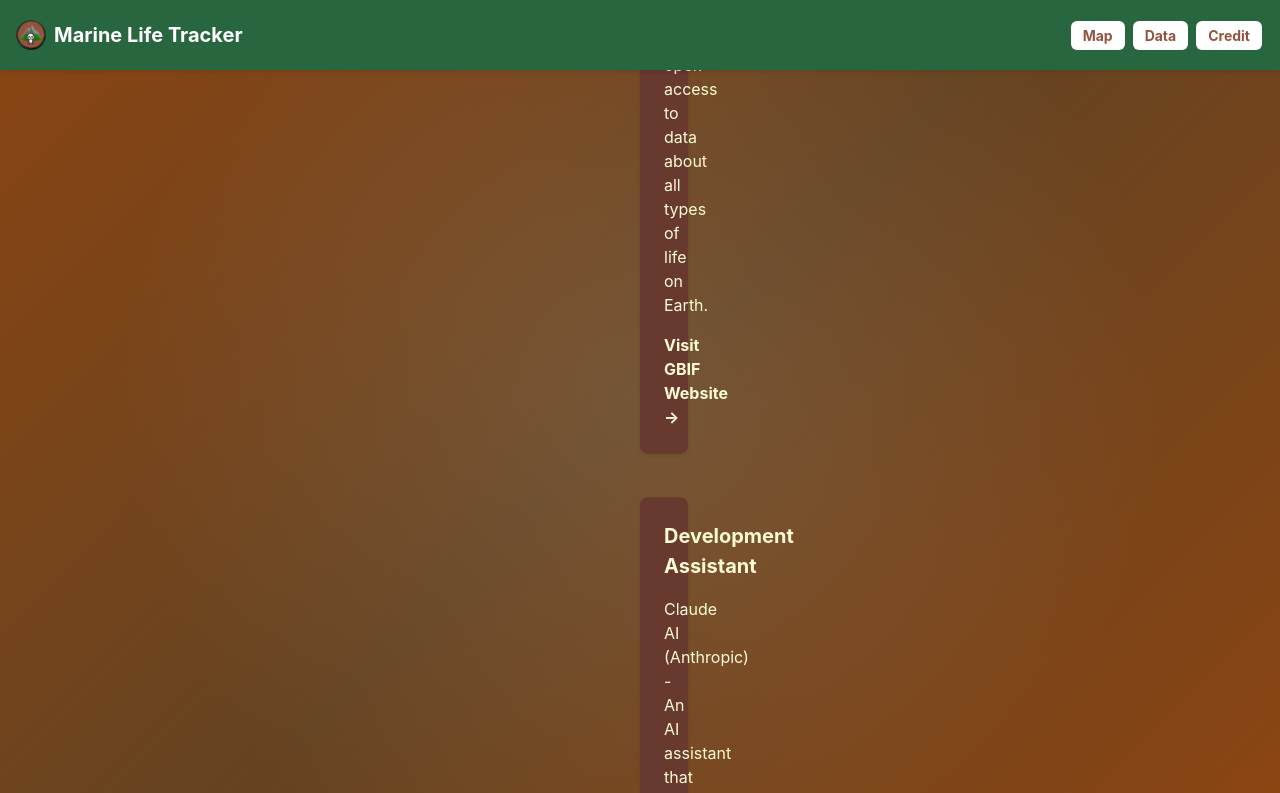
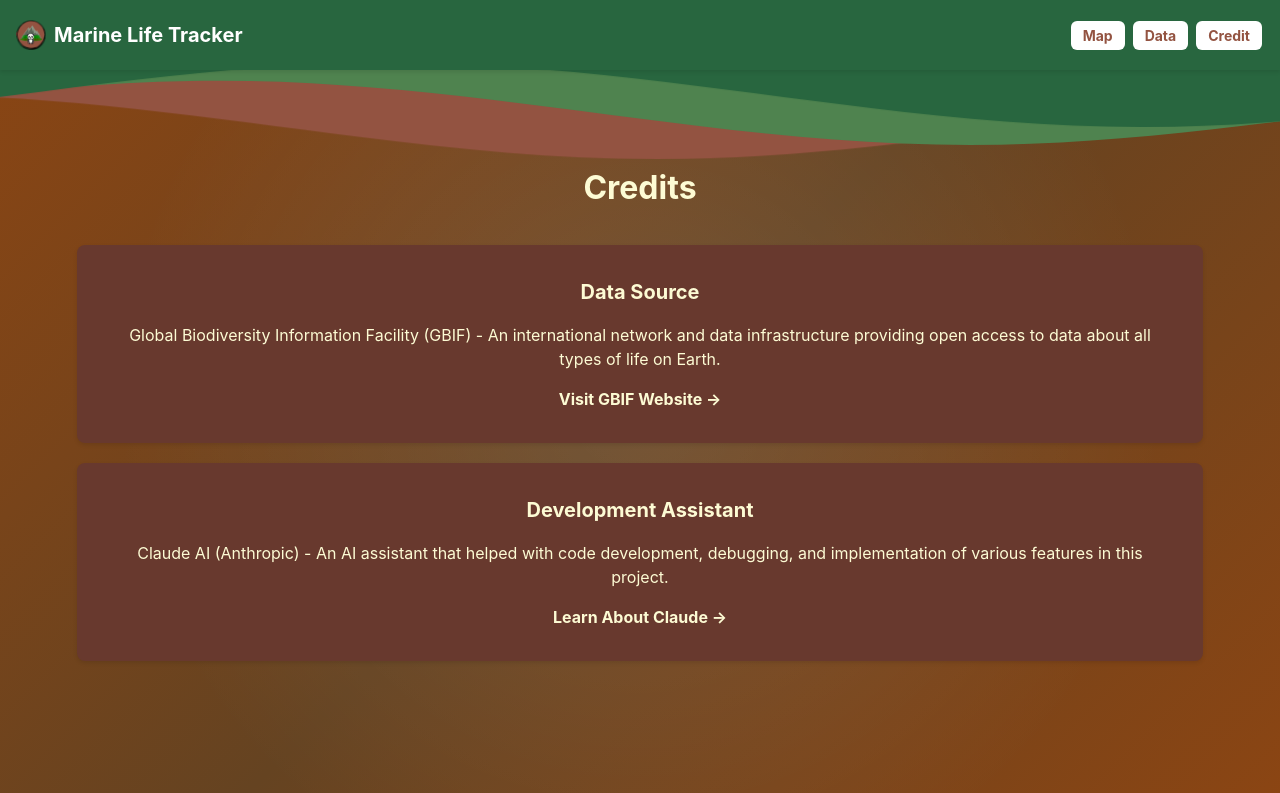
Before and after one commit to Cirbble/PolyHacks_2025, a React (Vite) app in the folder light_vibes_project/: page /credit in a window 1280 px wide. Shown: the top 793 px of the page. Built offline with nearby package versions, Linux system fonts and the light colour scheme.

Commit message:
UI fixes

```diff
--- a/light_vibes_project/src/App.css
+++ b/light_vibes_project/src/App.css
@@ -204,11 +204,6 @@
   animation-duration: 13s;
 }
 
-.parallaxonde > use:nth-child(4) {
-  animation-delay: -5s;
-  animation-duration: 20s;
-}
-
 @keyframes moveForever {
   0% {
     transform: translate3d(-90px, 0, 0);
@@ -259,19 +254,19 @@
 
 @keyframes moveUp {
   0% {
-    transform: translateY(0);  /* "the animals" */
+    transform: translateY(40px);  /* "the animals" */
   }
   25% {
-    transform: translateY(-40px);  /* "the plants" */
+    transform: translateY(0px);  /* "the plants" */
   }
   50% {
-    transform: translateY(-80px);  /* "the ecosystems" */
+    transform: translateY(-40px);  /* "the ecosystems" */
   }
   75% {
-    transform: translateY(-120px);  /* "everybody" */
+    transform: translateY(-80px);  /* "everybody" */
   }
   100% {
-    transform: translateY(-160px);  /* back to "the animals" */
+    transform: translateY(-120px);  /* back to "the animals" */
   }
 }
 
--- a/light_vibes_project/src/App.tsx
+++ b/light_vibes_project/src/App.tsx
@@ -12,15 +12,27 @@ function App() {
       <div className="app-container">
         <TopBar />
 
+        <div className="ondebox">
+          <svg className="onde"
+               xmlns="http://www.w3.org/2000/svg"
+               xmlnsXlink="http://www.w3.org/1999/xlink"
+               viewBox="0 24 150 28"
+               preserveAspectRatio="none"
+               shapeRendering="auto">
+            <defs>
+              <path id="onda" d="M-160 44c30 0 58-18 88-18s 58 18 88 18 58-18 88-18 58 18 88 18 v44h-352Z" />
+            </defs>
+            <g className="parallaxonde">
+              <use xlinkHref="#onda" x="48" y="1" fill="#935341" />
+              <use xlinkHref="#onda" x="48" y="5" fill="#4F834F" />
+              <use xlinkHref="#onda" x="48" y="10" fill="#28663F" />
+            </g>
+          </svg>
+        </div>
+
         <Routes>
           <Route path="/" element={
             <>
-              <div className="wave-container">
-                <div className="wave"></div>
-                <div className="wave"></div>
-                <div className="wave"></div>
-              </div>
-
               <main className="main-content">
                 <div className="logo-container">
                   <img src={waveIcon} alt="Wave Icon" />
--- a/light_vibes_project/src/pages/CreditPage.tsx
+++ b/light_vibes_project/src/pages/CreditPage.tsx
@@ -1,31 +1,19 @@
 const CreditPage = () => {
   return (
-
     <div style={{
       minHeight: '100vh',
-
-      display: 'flex',
-      alignItems: 'center',
-      justifyContent: 'center',
-      position: 'relative',
-      paddingTop: '170px'
-    }}>
-      <div style={{
-        width: '95%',
-        maxWidth: '800px',
       display: 'flex',
       flexDirection: 'column',
-        gap: '24px',
-        position: 'absolute',
-        top: '50%',
-        transform: 'translateY(-50%)'
+      alignItems: 'center',
+      paddingTop: '170px',
+      paddingBottom: '50px'
     }}>
       <h1 style={{
         fontSize: '32px',
         fontWeight: 'bold',
         color: '#FDFBD4',
         textAlign: 'center',
-          marginBottom: '20px'
+        marginBottom: '40px'
       }}>
         Credits
       </h1>
@@ -33,20 +21,25 @@ const CreditPage = () => {
       <div style={{
         backgroundColor: '#68392E',
         borderRadius: '8px',
-          padding: '24px',
+        padding: '32px',
         boxShadow: '0 2px 4px rgba(0,0,0,0.1)',
         marginBottom: '20px',
-          textAlign: 'center'
+        width: '90%',
+        maxWidth: '1400px',
+        display: 'flex',
+        flexDirection: 'column',
+        alignItems: 'center'
       }}>
         <h2 style={{
           color:'#FDFBD4',
           fontSize: '20px',
           fontWeight: 'bold',
-            marginBottom: '16px'
+          marginBottom: '16px',
+          textAlign: 'center'
         }}>
           Data Source
         </h2>
-          <p style={{ marginBottom: '16px', color:'#FDFBD4' }}>
+        <p style={{ marginBottom: '16px', color:'#FDFBD4', textAlign: 'center' }}>
           Global Biodiversity Information Facility (GBIF) - An international network and data infrastructure providing open access to data about all types of life on Earth.
         </p>
         <a
@@ -66,19 +59,24 @@ const CreditPage = () => {
       <div style={{
         backgroundColor: '#68392E',
         borderRadius: '8px',
-          padding: '24px',
+        padding: '32px',
         boxShadow: '0 2px 4px rgba(0,0,0,0.1)',
-          textAlign: 'center'
+        width: '90%',
+        maxWidth: '1400px',
+        display: 'flex',
+        flexDirection: 'column',
+        alignItems: 'center'
       }}>
         <h2 style={{
           color:'#FDFBD4',
           fontSize: '20px',
           fontWeight: 'bold',
-            marginBottom: '16px'
+          marginBottom: '16px',
+          textAlign: 'center'
         }}>
           Development Assistant
         </h2>
-          <p style={{ marginBottom: '16px' , color:"#FDFBD4"}}>
+        <p style={{ marginBottom: '16px' , color:"#FDFBD4", textAlign: 'center'}}>
           Claude AI (Anthropic) - An AI assistant that helped with code development, debugging, and implementation of various features in this project.
         </p>
         <a
@@ -87,15 +85,15 @@ const CreditPage = () => {
           rel="noopener noreferrer"
           style={{
             color: '#FDFBD4',
-              textDecoration: 'none',
-              fontWeight: 'bold'
+
+            fontWeight: 'bold',
+            textAlign: 'center'
           }}
         >
           Learn About Claude →
         </a>
       </div>
     </div>
-    </div>
   );
 };
 
```
Lines whose indentation alone changed are shown as unchanged.
